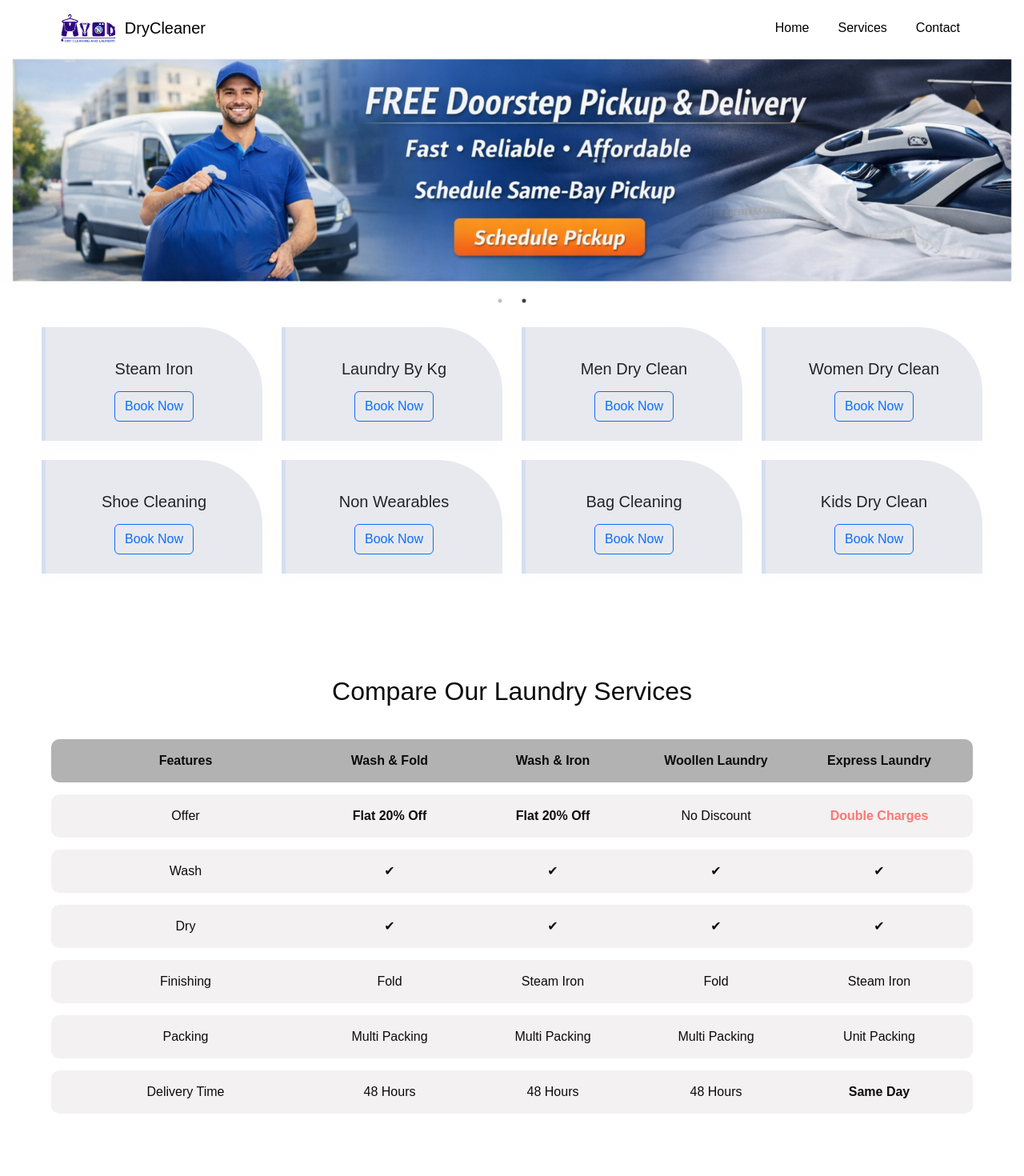
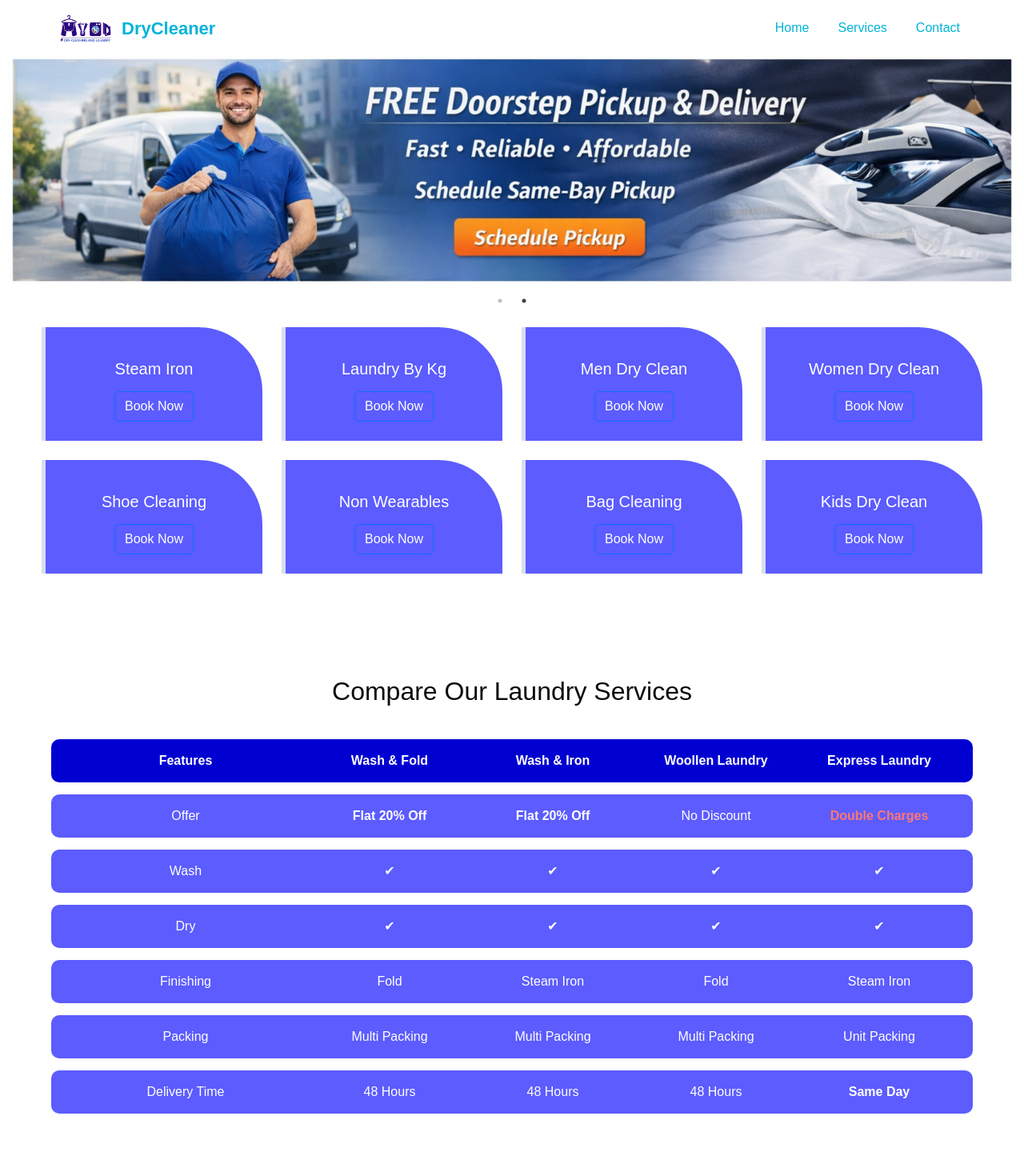
Before and after one commit to nileshghorpade55/mynd, a React (Vite) app: page / in a window 1280 px wide. Shown: the top 1470 px of the page at 80% size. Built offline with nearby package versions, Linux system fonts and the light colour scheme.

Commit message:
changes done for colour

```diff
--- a/src/App.css
+++ b/src/App.css
@@ -164,7 +164,7 @@ h1{
    background-color: white !important;
 }
 .navbar a {
-  color: black;
+  color:  #00b4d8;;
   text-decoration: none;
 }
 /* Updated CSS for a Navbar section end */
--- a/src/component/Footer.jsx
+++ b/src/component/Footer.jsx
@@ -76,11 +76,7 @@ const Footer = () => {
 
       </div>
 
-      {/* WhatsApp Floating Button */}
 
-      <div className="whatsapp-btn" onClick={openWhatsApp}>
-        <FaWhatsapp size={30} />
-      </div>
 
     </footer>
   );
--- a/src/component/Navbar.css
+++ b/src/component/Navbar.css
@@ -1,12 +1,24 @@
 .navbar-brand img {
   height: 45px;   /* control logo size */
-  width: auto;    /* keep aspect ratio */
+  width: 70px;    /* keep aspect ratio */
   object-fit: contain;
+}
+
+.logo-img {
+  height: 45px;
+  margin-right: 10px;
+}
+
+.brand-text {
+  font-size: 22px;
+  font-weight: 700;
+  color: #00b4d8;
 }
 
 .navbar {
   position: absolute;
   top: 0;
+
   width:100%;
   z-index: 1050;
 }
--- a/src/component/Navbar.jsx
+++ b/src/component/Navbar.jsx
@@ -7,9 +7,9 @@ function Navbar() {
       <div className="container">
 
         <a className="navbar-brand d-flex align-items-center" href="#">
-          <img src={logo} width="110" className="me-2" alt="Logo" />
-          DryCleaner
-        </a>
+  <img src={logo} className="logo-img" alt="Logo" />
+  <span className="brand-text"> DryCleaner</span>
+</a>
 
         <button
           className="navbar-toggler"
--- a/src/component/OtherServices.css
+++ b/src/component/OtherServices.css
@@ -1,5 +1,5 @@
 .service-card {
-   background-color: rgb(231, 233, 238) !important;
+   background-color:#5C5CFF !important;
   border-radius: 0 80px 0 0;   /* curved top-right */
   box-shadow: 0 8px 20px rgba(243, 239, 239, 0.15);
   transition: 0.3s ease;
--- a/src/component/OtherServices.jsx
+++ b/src/component/OtherServices.jsx
@@ -19,10 +19,10 @@ function OtherServices({ openModal }) {
           <div className="col-md-3" key={index}>
             <div className="service-card text-center p-4">
               <i className={`bi ${service.icon} service-icon`}></i>
-              <h5 className="mt-3">{service.title}</h5>
+              <h5 className="mt-3 text-white">{service.title}</h5>
 
               <button
-                className="btn btn-outline-primary mt-2"
+                className="btn btn-outline-primary mt-2 text-white"
                 onClick={openModal}
               >
                 Book Now
--- a/src/component/PricingComparison.css
+++ b/src/component/PricingComparison.css
@@ -19,7 +19,7 @@
 .table-row {
   display: grid;
   grid-template-columns: 1.5fr repeat(4, 1fr);
-  background: rgba(171, 164, 164, 0.15);
+  background: #5C5CFF;
   padding: 15px;
   border-radius: 10px;
   backdrop-filter: blur(8px);
@@ -28,12 +28,12 @@
 }
 
 .table-row:hover {
-  background: rgba(255, 255, 255, 0.25);
+  background: #5C5CFF;
 }
 
 .header {
   font-weight: bold;
-  background: rgba(0, 0, 0, 0.3);
+  background: #0000d1;
 }
 
 .highlight {
--- a/src/component/PricingComparison.jsx
+++ b/src/component/PricingComparison.jsx
@@ -5,10 +5,10 @@ function PricingComparison() {
     <section className="pricing-section">
       <h2 className="pricing-title">Compare Our Laundry Services</h2>
 
-      <div className="pricing-table">
+      <div className="pricing-table text-white">
 
         {/* Header Row */}
-        <div className="table-row header">
+        <div className="table-row header text-white">
           <div>Features</div>
           <div>Wash & Fold</div>
           <div>Wash & Iron</div>
@@ -17,16 +17,16 @@ function PricingComparison() {
         </div>
 
         {/* Discount */}
-        <div className="table-row">
+        <div className="table-row text-white">
           <div>Offer</div>
-          <div className="highlight">Flat 20% Off</div>
-          <div className="highlight">Flat 20% Off</div>
+          <div className="highlight text-white">Flat 20% Off</div>
+          <div className="highlight text-white">Flat 20% Off</div>
           <div>No Discount</div>
           <div className="danger">Double Charges</div>
         </div>
 
         {/* Wash */}
-        <div className="table-row">
+        <div className="table-row text-white">
           <div>Wash</div>
           <div>✔</div>
           <div>✔</div>
@@ -35,7 +35,7 @@ function PricingComparison() {
         </div>
 
         {/* Dry */}
-        <div className="table-row">
+        <div className="table-row text-white">
           <div>Dry</div>
           <div>✔</div>
           <div>✔</div>
@@ -44,7 +44,7 @@ function PricingComparison() {
         </div>
 
         {/* Finish */}
-        <div className="table-row">
+        <div className="table-row text-white">
           <div>Finishing</div>
           <div>Fold</div>
           <div>Steam Iron</div>
@@ -67,7 +67,7 @@ function PricingComparison() {
           <div>48 Hours</div>
           <div>48 Hours</div>
           <div>48 Hours</div>
-          <div className="highlight">Same Day</div>
+          <div className="highlight text-white">Same Day</div>
         </div>
 
       </div>
```
